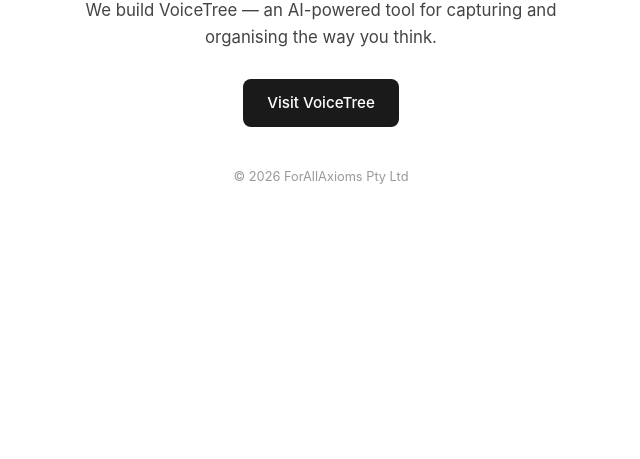
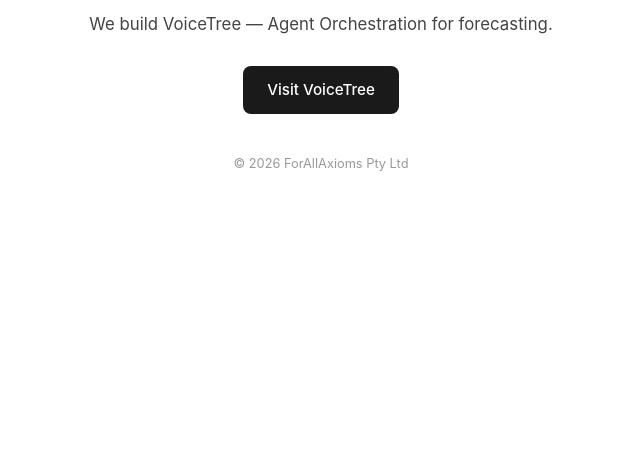
Before and after one commit to voicetreelab/forallaxioms-website, a plain HTML site: page index.html in a window 1280 px wide. Shown: the part 341-800 px from the top of the page, without its empty margins (319-959 px from the left). Drawn offline with Linux system fonts and the light colour scheme.

Commit message:
Update index.html

```diff
--- a/index.html
+++ b/index.html
@@ -4,7 +4,7 @@
   <meta charset="UTF-8">
   <meta name="viewport" content="width=device-width, initial-scale=1.0">
   <title>ForAllAxioms</title>
-  <meta name="description" content="ForAllAxioms builds VoiceTree Agent Orchestration for forecasting.">
+  <meta name="description" content="We build VoiceTree — Agent Orchestration for forecasting.">
   <link rel="canonical" href="https://forallaxioms.com/">
   <style>
     :root { color-scheme: light; }
@@ -57,7 +57,7 @@
 <body>
   <main>
     <h1>ForAllAxioms</h1>
-    <p>We build VoiceTree — an AI-powered tool for capturing and organising the way you think.</p>
+    <p>We build VoiceTree — Agent Orchestration for forecasting.</p>
     <a class="cta" href="https://voicetree.io">Visit VoiceTree</a>
     <footer>&copy; 2026 ForAllAxioms Pty Ltd</footer>
   </main>
```
